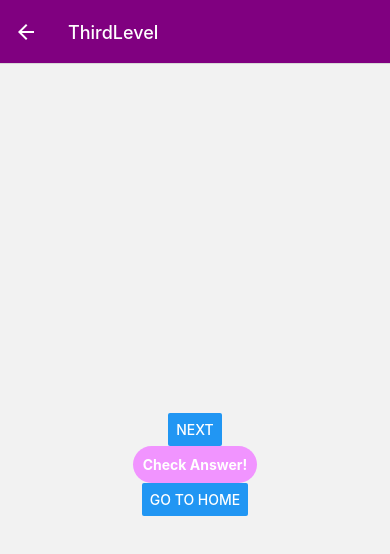
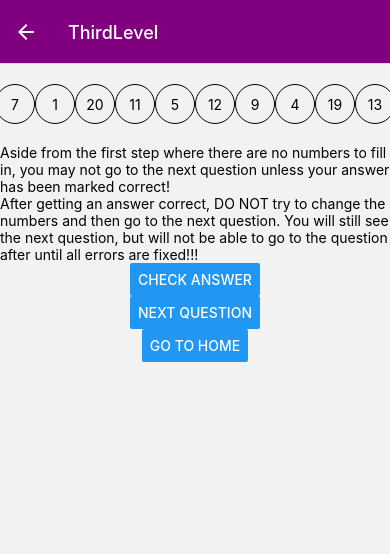
Before and after one commit to ShaimaaAliECE/se3350_project-group-3, a React Native app: screen /ThirdLevel in a window 390 px wide. Shown: the top 554 px of the page. Built offline with nearby package versions, Linux system fonts and the light colour scheme.

Commit message:
Level 2 is correct now

```diff
--- a/src/pages/Modal/verification.js
+++ b/src/pages/Modal/verification.js
@@ -11,8 +11,8 @@ export function Verification(props){
   useEffect(() => {
     if(props.success){
       setMessage("Correct!")
-      props.stepp()
-      props.closeSelf()
+      //props.stepp()
+      //props.closeSelf()
     }else
       setMessage("Wrong!")
 
@@ -24,7 +24,7 @@ export function Verification(props){
         <View style={{ flex: 1, alignItems: 'center', justifyContent: 'center' }}>
           <View style={{margin: 20, backgroundColor: 'white', borderRadius: 20, padding: 35, alignItems: 'center', shadowColor: '#000',
             shadowOffset: {width: 0,height: 2,},shadowOpacity: 0.25,shadowRadius: 4,elevation: 5}}>
-            <Text style={{marginBottom: 15, textAlign: 'center'}}>{message}</Text>
+            <Text style={{marginBottom: 15, textAlign: 'center'}}>Your Answer is: {message}</Text>
             <Pressable style={[{borderRadius: 20,padding: 10,elevation: 2}, {backgroundColor: '#2196F3'}]}
               onPress={() => { props.close() }}>
               <Text style={{color: 'white',fontWeight: 'bold',textAlign: 'center'}}>Close</Text>
--- a/src/pages/SecondLevel/index.jsx
+++ b/src/pages/SecondLevel/index.jsx
@@ -7,6 +7,7 @@ import { TouchableOpacity } from "react-native-web";
 import { Audio } from "expo-av";
 import { StepModal } from "../Modal/stepModal";
 import Question from "../../Images/question.png"
+import { Verification } from "../Modal/verification";
 
 const {
   generateArray,
@@ -19,8 +20,8 @@ arr[0] = generateArray(2);
 
 function SecondLevelScreen({ route, navigation }) {
   const [step, setStep] = useState(1);
-  const [feedback, setFeedback] = useState("Neutral");
   const [sound, setSound] = React.useState();
+  const [isCorrect, setIsCorrect] = useState(false)
 
 
   useEffect(() => {
@@ -39,10 +40,15 @@ function SecondLevelScreen({ route, navigation }) {
   }, [sound]);
 
   const [modalVisible, setModalVisible] = useState(false);
+  const [checkAnswerVisible, setCheckAnswerVisible] = useState(false)
   let displayNumbers = true;
 
   const closeModal = () => {
     setModalVisible(false);
+  }
+
+  const closeCheckAnswer = () => {
+    setCheckAnswerVisible(false)
   }
 
   function isActive() {
@@ -51,6 +57,14 @@ function SecondLevelScreen({ route, navigation }) {
     else
       return false;
   }
+
+  function displayCheck(){
+    if(checkAnswerVisible)
+      return true;
+    else
+      return false;
+  }
+
 
 
   useEffect(() => {
@@ -289,10 +303,10 @@ function SecondLevelScreen({ route, navigation }) {
     console.log("count: ", count);
 
     if (step != 1 && count == 10 * (step - 1)) {
-      setFeedback("Correct");
+      setIsCorrect(true)
       playCorrectFeedback();
     } else {
-      setFeedback("Wrong");
+      setIsCorrect(false)
       playIncorrectFeedback();
     }
   }
@@ -324,23 +338,30 @@ function SecondLevelScreen({ route, navigation }) {
         <Text>After getting an answer correct, DO NOT try to change the numbers and then go to the next question. You will still see the next question, but will not be able to go to the question after until all errors are fixed!!!</Text>
         <Button
           onPress={() => {
-            if (step > 1 && step<=9)
+            if (step > 1 && step<=9){
             checkAnswer();
+            setCheckAnswerVisible(true)
+            }
           }}
           title="Check Answer"
         />
+        {displayCheck() ?
+          <Verification close={closeCheckAnswer} success={isCorrect} />
+        :
+          null
+        }
+
         {isActive() ?
               <StepModal close={closeModal} data={Data.Level2[`${step-1}`]}/>
               :
               null
         }
-        <Text>Your answer is {feedback}</Text>
+
         <Button
           onPress={() => {
-            if (step <= 8 && step > 1 && feedback == "Correct") {
+            if (step <= 8 && step > 1 && isCorrect) {
               setStep(step + 1);
               setModalVisible(true)
-              setFeedback("Neutral")
             }
             else if (step==1) {
               setStep(step + 1);
@@ -357,8 +378,7 @@ function SecondLevelScreen({ route, navigation }) {
             }}
             onClick={() => setModalVisible(true)}
         />
-        <Button onPress={() => location.reload()}>
-        </Button>
+
       </View>
     </ScrollView>
   );
--- a/src/pages/ThirdLevel/index.jsx
+++ b/src/pages/ThirdLevel/index.jsx
@@ -1,9 +1,14 @@
 import React, { useEffect, useState } from "react";
-import { Button, Text, View, Alert, Modal, StyleSheet, Pressable } from "react-native";
+import { Button, Text, View, ScrollView, Image} from "react-native";
 import NumberInput from "../../components/NumberInput";
 import "../../Algorithms/MergeSort";
-import { AccessModal } from '../Modal';
-import { DisplayModal } from '../Modal/displayModal'
+import Data from "../../config/steps.json";
+import { TouchableOpacity } from "react-native-web";
+import { Audio } from "expo-av";
+import { StepModal } from "../Modal/stepModal";
+import Question from "../../Images/question.png"
+import { Verification } from "../Modal/verification";
+import { AccessModal } from "../Modal";
 
 const {
   generateArray,
@@ -11,18 +16,47 @@ const {
   splitArray,
 } = require("../../Algorithms/MergeSort");
 
-const arr = new Array();
-arr[0] = generateArray(10, 20);
+let arr = new Array();
+arr[0] = generateArray(2);
 
 function ThirdLevelScreen({ route, navigation }) {
-  const [step, setStep] = useState(2);
+  const [step, setStep] = useState(1);
+  const [sound, setSound] = React.useState();
+  const [isCorrect, setIsCorrect] = useState(false)
+  const [nextQuestion, setNextQuestion] = useState(true)
+
+
+  useEffect(() => {
+    setStep(1);
+    arr = new Array();
+    arr[0] = generateArray(2);
+  }, []);
+
+  React.useEffect(() => {
+    return sound
+      ? () => {
+          console.log("Unloading Sound");
+          sound.unloadAsync();
+        }
+      : undefined;
+  }, [sound]);
+
   const [modalVisible, setModalVisible] = useState(false);
-  const [selectedIndex, setSelectedIndex] = useState({});
-  const [whichModal, setWhichModal] = useState(1);
-  const [levelMax, setLevelMax] = useState(10)
+  const [accessModalVisible, setAccessModalVisible] = useState(false);
+  const [checkAnswerVisible, setCheckAnswerVisible] = useState(false)
   let displayNumbers = true;
-  const [correctAnswer,setCorrectAnswer] = useState();
-  const [option, setOption] = useState([]);
+
+  const closeModal = () => {
+    setModalVisible(false);
+  }
+
+  const closeCheckAnswer = () => {
+    setCheckAnswerVisible(false)
+  }
+
+  const closeAccessModal = () => {
+    setAccessModalVisible(false)
+  }
 
   function isActive() {
     if(modalVisible)
@@ -31,30 +65,67 @@ function ThirdLevelScreen({ route, navigation }) {
       return false;
   }
 
-  function whichDisplay(){
-    if(whichModal==1)
+  function displayCheck(){
+    if(checkAnswerVisible)
       return true;
     else
       return false;
   }
 
-  const closeModal = () => {
-    setModalVisible(false);
+  function selectChoices() {
+    if(accessModalVisible)
+      return true;
+    else
+      return false;
   }
 
-  function select(j, k , i) {
-    if(selectedIndex.j == j && selectedIndex.index == i){
-      setSelectedIndex(null)
-    }else{
-      console.log("hi")
-      setSelectedIndex({j, k, i})
+
+
+  useEffect(() => {
+    console.log(step);
+    for (let i = 1; i < step; i++) {
+      if (i > 5) {
+        break;
+      } else if (i == 1) {
+        arr[1] = split(arr, 1);
+
+        let newArr = [...blankArr];
+        newArr[1] = split(newArr, 1, true);
+        setBlankArr([...newArr]);
+      } else {
+        arr[i] = split(arr[i - 1], i);
+        let newArr = [...blankArr];
+        newArr[i] = split(newArr[i - 1], i, true);
+        setBlankArr([...newArr]);
+      }
     }
 
+    if (step > 5) {
+      for (let i = 5; i <= step - 1; i++) {
+        arr[i] = merged(arr[i - 1], i);
+        let newArr = [...blankArr];
+        newArr[i] = merged(newArr[i - 1], i, true);
+        setBlankArr([...newArr]);
       }
+    }
+  }, [step]);
 
-  function split(array, step) {
+  const [blankArr, setBlankArr] = useState([]);
+
+  useEffect(() => {
+    setBlankArr((prev) => {
+      let newArr = [...prev];
+      newArr[0] = arr[0].map((a) => null);
+      return newArr;
+    });
+  }, []);
+
+  const [selectedIndex, setSelectedIndex] = useState({});
+
+  function split(array, step, isBlank) {
     let object = new Array();
     let repeat = 0;
+
     switch (step) {
       case 2:
         repeat = 2;
@@ -70,13 +141,13 @@ function ThirdLevelScreen({ route, navigation }) {
     }
 
     for (let i = 0; i < repeat; i++) {
-      object[i] = splitArray(array[i]);
+      object[i] = splitArray(array[i], isBlank);
     }
 
-    arr[step] = object.flat();
+    return object.flat();
   }
 
-  function merged(array, step) {
+  function merged(array, step, isBlank) {
     let object = new Array();
     let index = [];
     let length = 1;
@@ -101,45 +172,42 @@ function ThirdLevelScreen({ route, navigation }) {
 
     for (let i = 0; i < length; i++) {
       if (index.includes(i)) {
-        object[i] = merge(array[j], array[j + 1]);
+        object[i] = merge(array[j], array[j + 1], isBlank);
         j++;
       } else {
-        object[i] = array[j];
+        object[i] = isBlank ? [null] : [...array[j]];
       }
       j++;
     }
 
-    arr[step] = object;
+    return object;
   }
 
   function generateSplitAlgorithm() {
     let components = [];
-
-    split(arr, 1);
-
-    for (let i = 1; i < step; i++) {
-      if (i == 1) {
-        split(arr, 1);
-      } else {
-        split(arr[i - 1], i);
-      }
+    for (let j = 0; j < arr.length; j++) {
+      if (j > 4) {
+        break;
       }
 
-    for (let j = 0; j < arr.length; j++) {
-      console.log(arr[j].length);
       if (j == 0) {
         components.push(
-          <View style={{ flexDirection: "row" }}>{mapNumberInput(arr[j])}</View>
+          <View style={{ alignItems: "center" }}>
+            <View style={{ flexDirection: "row" }}>
+              {mapNumberInput(arr[j], j, 0)}
+            </View>
+
+          </View>
         );
       } else {
-        if(j==(step-1))
-          displayNumbers = false;
-        else
-          displayNumbers = true
+        if (j == step - 1) displayNumbers = false;
+        else displayNumbers = true;
 
         components.push(
+          <View style={{ alignItems: "center" }}>
             <View style={{ flexDirection: "row" }}>
-            {mapSegment(j, arr[j].length)}
+              {mapSegment(j, blankArr[j] ? blankArr[j].length : 0)}
+            </View>
           </View>
         );
       }
@@ -148,14 +216,32 @@ function ThirdLevelScreen({ route, navigation }) {
     return components;
   }
 
+  function generateMergeAlgorithm() {
+    let components = [];
+
+    for (let j = 5; j < arr.length; j++) {
+      console.log(arr[j].length);
+      components.push(
+        <View style={{ alignItems: "center" }}>
+          <View style={{ flexDirection: "row" }}>
+            {mapSegment(j, blankArr[j] ? blankArr[j].length : 0)}
+          </View>
+        </View>
+      );
+    }
+
+    return components;
+  }
+
   function mapSegment(j, max) {
     let components = [];
-    console.log(displayNumbers)
+    console.log(displayNumbers);
     for (let k = 0; k < max; k++) {
+
       components.push(
         <View style={{ flexDirection: "row" }}>
           <View style={{ width: 20 }} />
-          {mapNumberInput(arr[j][k], j, k)}
+          {mapNumberInput(blankArr[j][k], j, k)}
         </View>
       );
     }
@@ -164,79 +250,158 @@ function ThirdLevelScreen({ route, navigation }) {
   }
 
   function mapNumberInput(arr, j, k) {
+    console.log(arr);
     return arr.map((number, index) => (
+      <TouchableOpacity onPress={() => onPressNumberInput(j, k, index)}>
         <View style={{ flexDirection: "row" }}>
-        {displayNumbers ?
-        <NumberInput key={index} value={number} editable={false} isSelected={index==selectedIndex.index && j==selectedIndex.j && k==selectedIndex.k} onClick={() => { setSelectedIndex({j,k,index})}}/>
-        :
-        <NumberInput key={index} value={""} editable={false} isSelected={index==selectedIndex.index && j==selectedIndex.j && k==selectedIndex.k} onClick={() => { setSelectedIndex({j,k,index})}}/>
+          <NumberInput
+            value={number}
+            editable={false}
+            isSelected={
+              j == selectedIndex.j &&
+              k == selectedIndex.k &&
+              index == selectedIndex.i
             }
+          />
         </View>
+      </TouchableOpacity>
     ));
   }
 
-  function next(){
-    setOption(options());
-    setModalVisible(true)
+  function onPressNumberInput(j, k, i) {
+    console.log(j, k, i);
+
+    if (Object.keys(selectedIndex).length != 0) {
+      let sJ = selectedIndex.j;
+      let sK = selectedIndex.k;
+      let sI = selectedIndex.i;
+
+      let selectedNumber;
+
+      if (j == 0) {
+        selectedNumber = arr[j][i];
+      } else {
+        selectedNumber = blankArr[j][k][i];
       }
 
-  function stepp(){
-    setStep(step + 1);
+      setBlankArr((prev) => {
+        let newArr = [...prev];
+        newArr[sJ][sK][sI] = selectedNumber;
+        return newArr;
+      });
+      setSelectedIndex({});
+    } else {
+      setSelectedIndex({ j, k, i });
+    }
   }
 
-  function options() {
+  function checkAnswer() {
+    let count = 0;
 
-    let object1, object2, object3 = 0;
+    for (let i = 0; i < arr.length; i++) {
+      let stepArr = arr[i];
 
-    function lR (){
-      let left = Math.floor(Math.random() * levelMax + 1)
-      let right = levelMax-left
-      let a =[]
-      return [left,right]
+      for (let j = 0; j < stepArr.length; j++) {
+        let segmentArr = stepArr[j];
+
+        for (let k = 0; k < segmentArr.length; k++) {
+          let number = segmentArr[k];
+
+          if (blankArr[i][j][k] == number) {
+            count += 1;
+          }
+        }
+      }
     }
 
-    let which =  Math.floor(Math.random() * 3 + 1)
-    if(which == 1){
-      object1=[5,5]
-      object2=lR()
-      object3=lR()
+    console.log("count: ", count);
+
+    if (step != 1 && count == 10 * (step - 1)) {
+      setIsCorrect(true)
+      playCorrectFeedback();
+    } else {
+      setIsCorrect(false)
+      playIncorrectFeedback();
     }
-    else if(which == 2){
-      object2=[5,5]
-      object1=lR()
-      object3=lR()
-    }else if(which == 3){
-      object3=[5,5]
-      object1=lR()
-      object2=lR()
   }
-    setCorrectAnswer(which);
-    return [object1,object2,object3]
+
+  async function playCorrectFeedback() {
+    const { sound } = await Audio.Sound.createAsync(
+      require("../../../assets/correct.mp3")
+    );
+    setSound(sound);
+    await sound.playAsync();
+  }
+
+  async function playIncorrectFeedback() {
+    const { sound } = await Audio.Sound.createAsync(
+      require("../../../assets/incorrect.mp3")
+    );
+    setSound(sound);
+    await sound.playAsync();
   }
 
   return (
+    <ScrollView style={{ flex: 1 }}>
       <View style={{ flex: 1, alignItems: "center", justifyContent: "center" }}>
-
         <View style={{ height: 20 }} />
         {generateSplitAlgorithm()}
-      <Button title={"NEXT"} onPress={() => next() }/>
-
-      {isActive() ?
-        whichDisplay() ?
-          <AccessModal close={closeModal} options={option} number={levelMax} correct={correctAnswer} stepp={stepp}/>
-        :
-          <DisplayModal close={closeModal} />
+        {generateMergeAlgorithm()}
+        <View style={{ height: 20 }} />
+        <Text>Aside from the first step where there are no numbers to fill in, you may not go to the next question unless your answer has been marked correct!</Text>
+        <Text>After getting an answer correct, DO NOT try to change the numbers and then go to the next question. You will still see the next question, but will not be able to go to the question after until all errors are fixed!!!</Text>
+        <Button
+          onPress={() => {
+            if (step > 1 && step<=9){
+            checkAnswer();
+            setCheckAnswerVisible(true)
+            }
+          }}
+          title="Check Answer"
+        />
+        {selectChoices() ?
+          <AccessModal close={closeAccessModal} options={null} number={null} correct={null} stepp={null}/>
         :
         null
         }
 
-      {console.log(arr)}
-      <Pressable style={[{borderRadius: 20,padding: 10,elevation: 2}, {backgroundColor: '#F194FF'}]} onPress={() => setModalVisible(true)}>
-        <Text style={{color: 'white', fontWeight: 'bold', textAlign: 'center'}}>Check Answer!</Text>
-      </Pressable>
+        {displayCheck() ?
+          <Verification close={closeCheckAnswer} success={isCorrect} />
+        :
+          null
+        }
 
-      <Button title="Go to Home" onPress={() => navigation.navigate("Home")} />
+        {isActive() ?
+              <StepModal close={closeModal} data={Data.Level2[`${step-1}`]}/>
+              :
+              null
+        }
+
+        <Button
+          onPress={() => {
+          if(nextQuestion){
+            if (step <= 8 && step > 1 && isCorrect || step ==1) {
+              setStep(step + 1);
+              setNextQuestion(false)
+            }
+          }else{
+           setNextQuestion(true)
+           setAccessModalVisible(true)
+          }
+          }}
+          title="Next Question"
+        />
+        <Button title="Go to Home"  onPress={() => location.reload()}/>
+        <Image
+            style={{width: 25, height: 25}}
+            source={{
+            uri: Question,
+            }}
+            onClick={() => setModalVisible(true)}
+        />
+
       </View>
+    </ScrollView>
   );
 }
 
```
Lines whose indentation alone changed are shown as unchanged.
